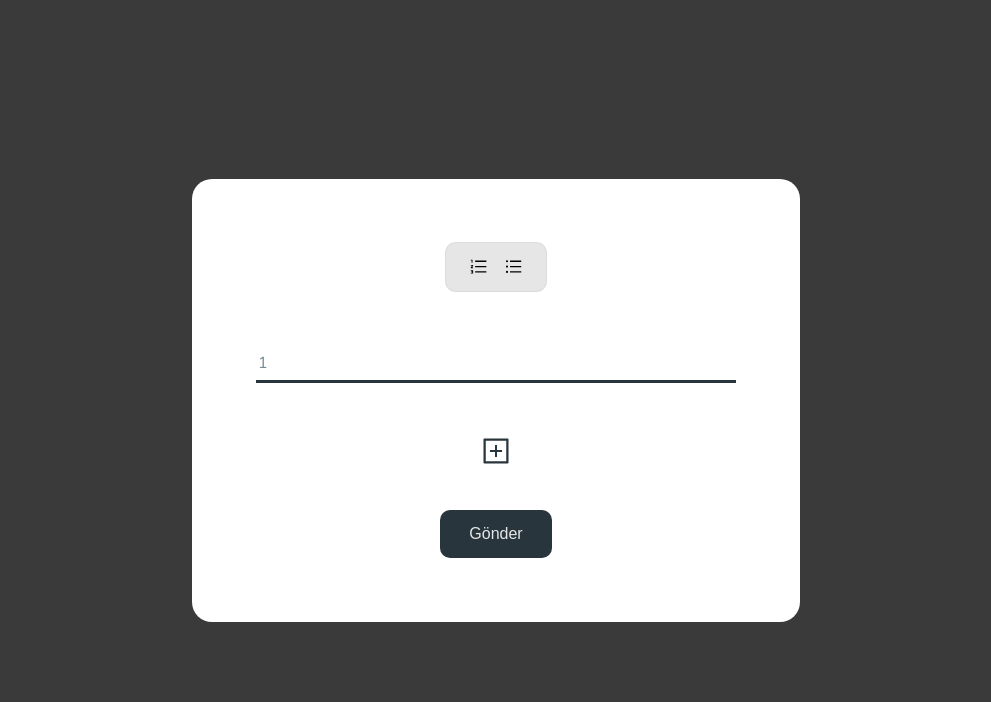
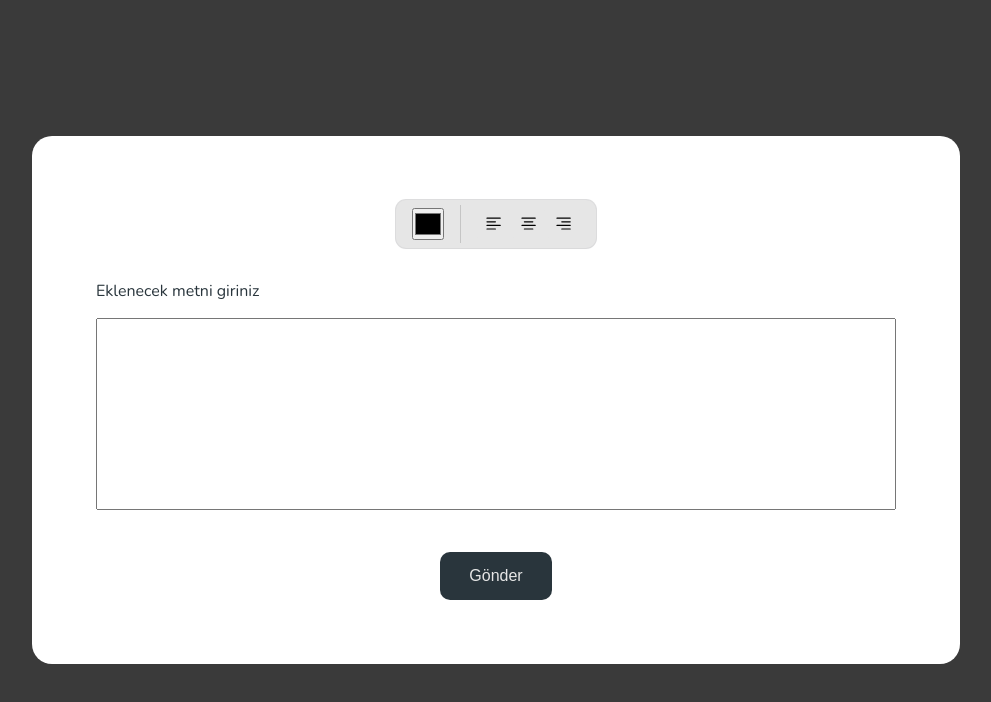
Before and after one commit to semsi-gungor/Physiotherapy-App, a Next.js app: page /blog-ekle in a window 1280 px wide. Shown: the top 702 px of the page, without its empty margins (144-1135 px from the left). Built offline with nearby package versions, Linux system fonts and the light colour scheme.

Commit message:
quote input for blog

```diff
--- a/src/app/blog-ekle/page.tsx
+++ b/src/app/blog-ekle/page.tsx
@@ -3,12 +3,13 @@ import Modal from "@/components/create-post/Modal/Modal";
 import HeaderInput from "@/components/create-post/HeaderInput/HeaderInput";
 import TextInput from "@/components/create-post/TextInput/TextInput";
 import ListInput from "@/components/create-post/ListInput/OrderedListInput";
+import QuoteInput from "@/components/create-post/QuoteInput/QuoteInput";
 
 const Page: FC = () => {
   return (
     <div>
       <Modal>
-        <ListInput />
+        <QuoteInput />
       </Modal>
     </div>
   );
--- /dev/null
+++ b/src/components/create-post/QuoteInput/QuoteInput.module.css
@@ -0,0 +1,7 @@
+.container {
+  display: flex;
+  flex-direction: column;
+  align-items: center;
+  justify-content: space-evenly;
+  gap: 2rem;
+}
--- /dev/null
+++ b/src/components/create-post/QuoteInput/QuoteInput.tsx
@@ -0,0 +1,67 @@
+"use client";
+
+import { FC } from "react";
+import classes from "./QuoteInput.module.css";
+import TextareaInput from "@/components/ui/input/TextareaInput";
+import { useForm, FieldValues } from "react-hook-form";
+import ToolBar from "../ToolBar/ToolBar";
+import ToolBarDivider from "../ToolBar/ToolBarDivider";
+import ToolBarSection from "../ToolBar/ToolBarSection";
+import ColorInput from "@/components/ui/input/ColorInput";
+import RadioInput from "@/components/ui/input/RadioInput";
+import { BsTextLeft, BsTextCenter, BsTextRight } from "react-icons/bs";
+import Button from "@/components/ui/button/Button";
+
+const QuoteInput: FC = ({}) => {
+  const form = useForm({ mode: "all" });
+  const { register, handleSubmit, formState } = form;
+
+  const { errors } = formState;
+
+  function onSubmit(data: FieldValues) {
+    console.log("submitted", data);
+  }
+  return (
+    <form className={classes.container} onSubmit={handleSubmit(onSubmit)}>
+      <ToolBar>
+        <ToolBarSection>
+          <ColorInput name="color" register={register} />
+        </ToolBarSection>
+        <ToolBarDivider />
+        <ToolBarSection>
+          <RadioInput
+            id="left"
+            name="textAlignment"
+            register={register}
+            value="left"
+            icon={BsTextLeft}
+          />
+          <RadioInput
+            id="center"
+            name="textAlignment"
+            register={register}
+            value="center"
+            icon={BsTextCenter}
+          />
+          <RadioInput
+            id="right"
+            name="textAlignment"
+            register={register}
+            value="right"
+            icon={BsTextRight}
+          />
+        </ToolBarSection>
+      </ToolBar>
+      <TextareaInput
+        register={register}
+        label="Eklenecek metni giriniz"
+        name="text"
+        errorMessage={errors.text?.message?.toString()}
+      />
+
+      <Button size="md">Gönder</Button>
+    </form>
+  );
+};
+
+export default QuoteInput;
```
